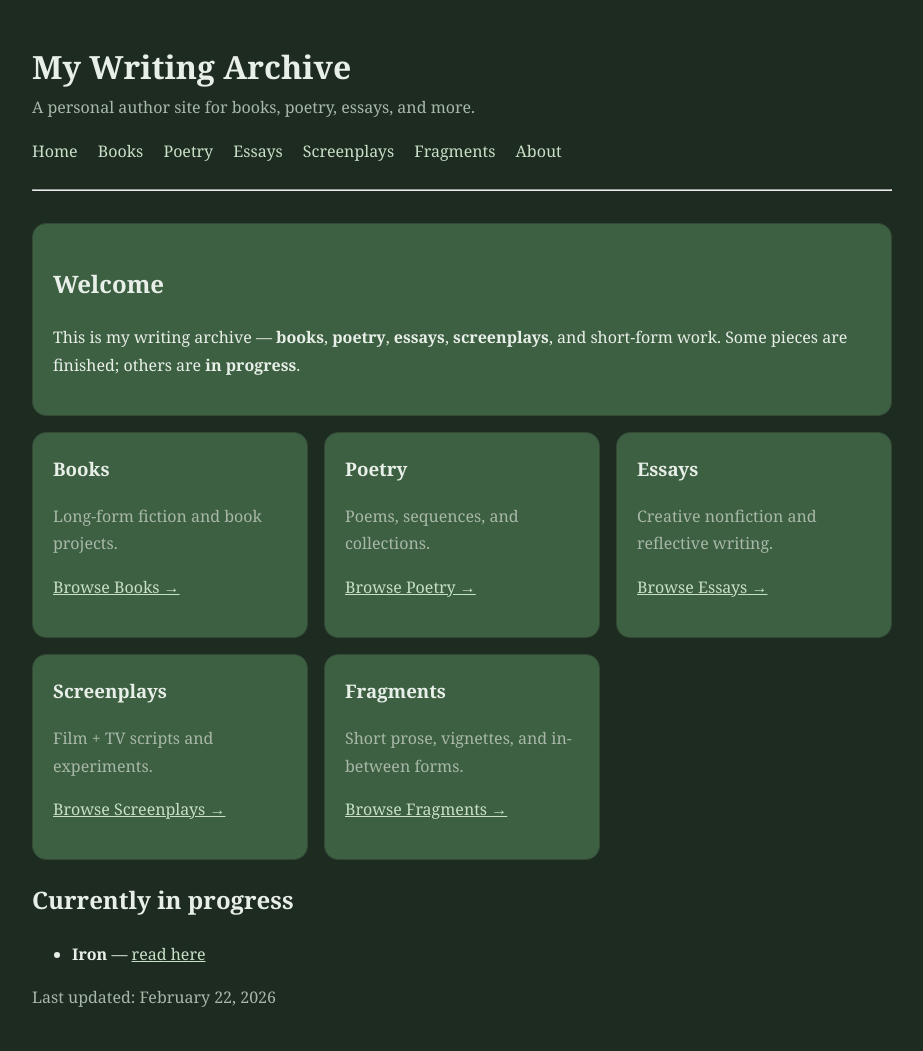
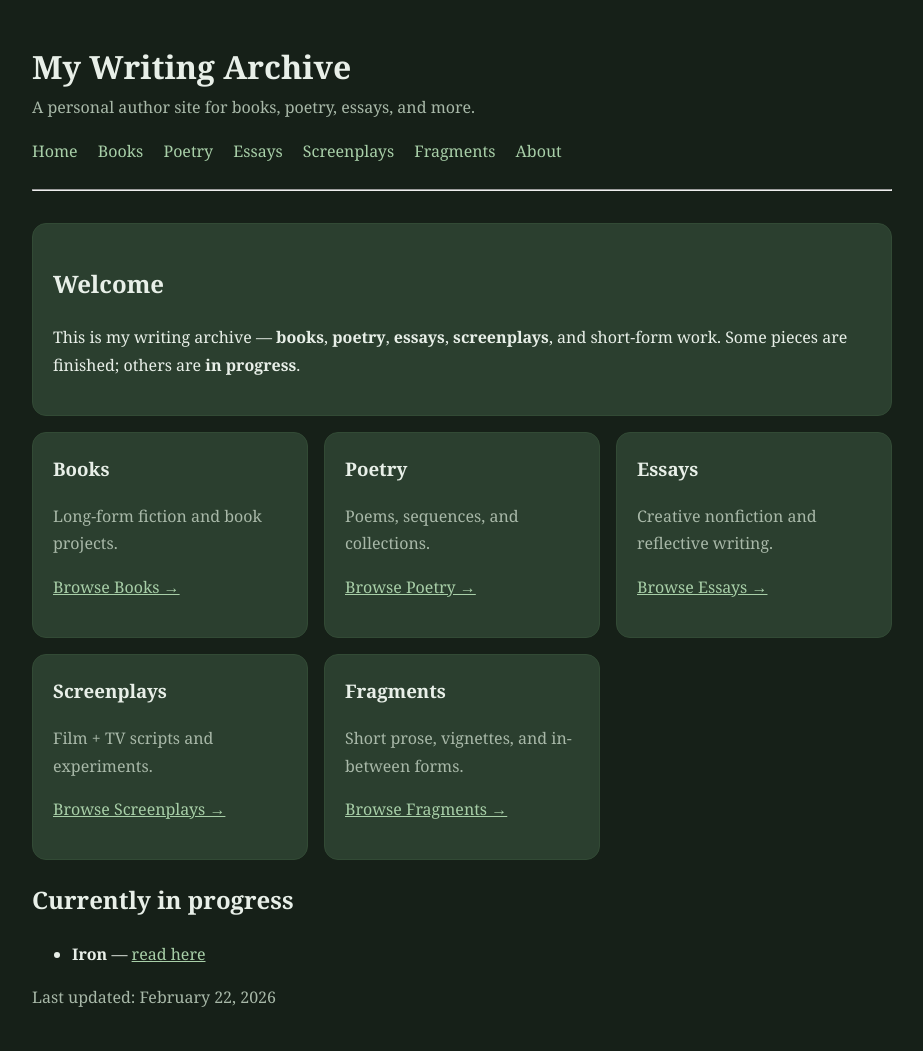
Before and after one commit to dwestbroek101/collections, a Jekyll site: the page built from index.html, in a window 1280 px wide. Shown: the whole page, without its empty margins (178-1101 px from the left). Built offline with Jekyll 4.4.1, drawn with Linux system fonts in a browser that asks for light colours.

Commit message:
Update style.css

```diff
--- a/assets/style.css
+++ b/assets/style.css
@@ -1,13 +1,13 @@
 /* ===== GLOBAL COLOR PALETTE ===== */
 
 :root{
-  --bg: #1e2b20;        /* dark green page background */
+  --bg: #162018;        /* dark green page background */
   --paper: #ffffff;     /* reading pages */
   --text: #e8efe8;      /* homepage text */
   --muted: #a8b8a8;
   --border: #324a35;
-  --link: #c7e0c7;
-  --accent: #3d5f42;
+  --link: #a8cfa8;
+  --accent: #2b3f2f;
 }
 
 /* ===== TYPOGRAPHY ===== */
```
